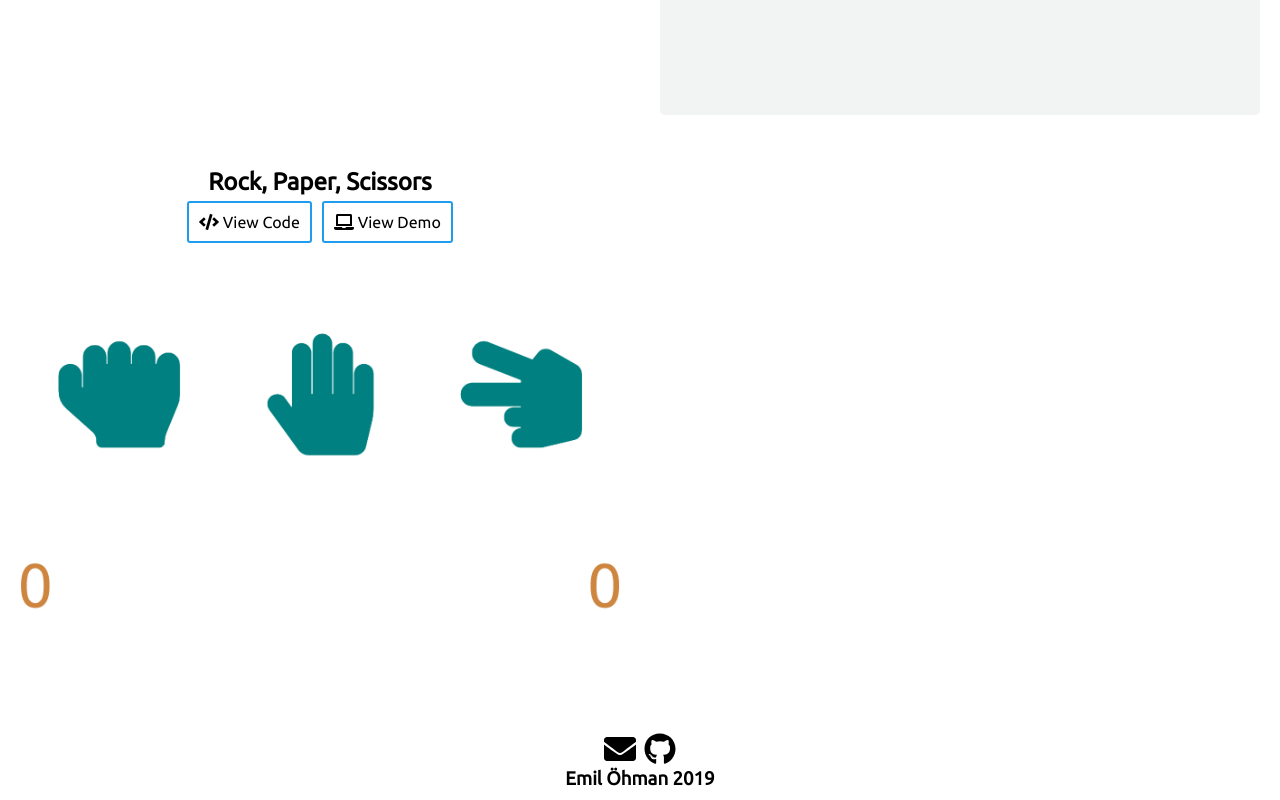
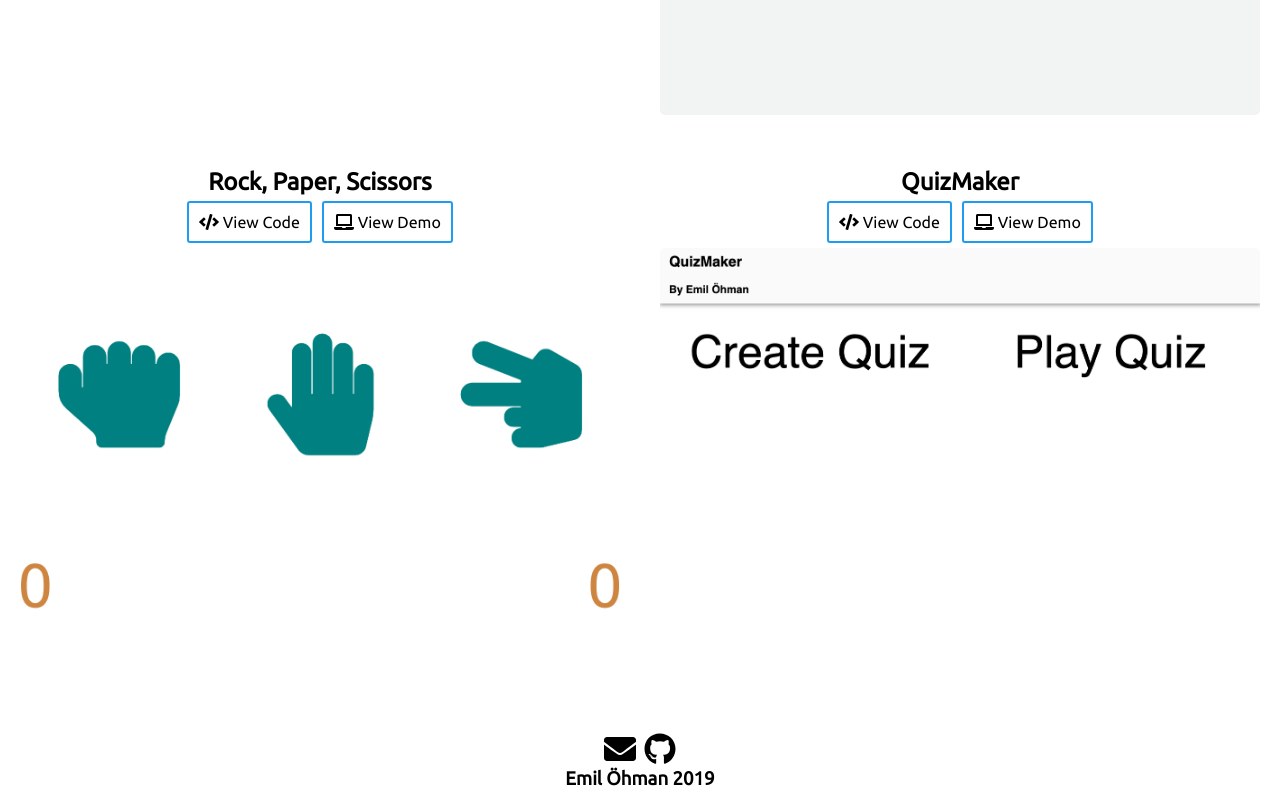
Before and after one commit to Emil0hman/emilohman.nu, a React (Create React App) app: page / in a window 1280 px wide. Shown: the part 1372-2172 px from the top of the page. Built offline with nearby package versions, Linux system fonts and the light colour scheme; what react-animations would draw is missing.

Commit message:
Added QuizMaker in Projects

```diff
--- a/src/components/Projects/Projects.jsx
+++ b/src/components/Projects/Projects.jsx
@@ -9,6 +9,7 @@ import ProjectCard from '../ProjectCard';
 import URLShortener from '../../assets/urlshortener.png';
 import Clock from '../../assets/clock.png';
 import RPS from '../../assets/rockpaperscissors.png';
+import Quiz from '../../assets/quizmaker.png';
 
 // Animations
 import Animate from 'react-reveal/Fade';
@@ -24,6 +25,8 @@ export default class Projects extends React.Component {
             <Animate><ProjectCard title="Clock" img={Clock} codeLink="https://github.com/Emil0hman/clock" demoLink="http://emilohman.nu/projects/clock" /></Animate>
 
             <Animate><ProjectCard title="Rock, Paper, Scissors" img={RPS} codeLink="https://github.com/Emil0hman/rock-paper-scissors" demoLink="http://emilohman.nu/projects/rps" /></Animate>
+
+            <Animate><ProjectCard title="QuizMaker" img={Quiz} codeLink="https://github.com/Emil0hman/quizmaker" demoLink="http://emilohman.nu/projects/quiz" /></Animate>
           </div>
         </Section>
       </div>
```
Also changed, not shown: src/assets/quizmaker.png (added), 1 other file (tests, documents, lock files or other folders).
